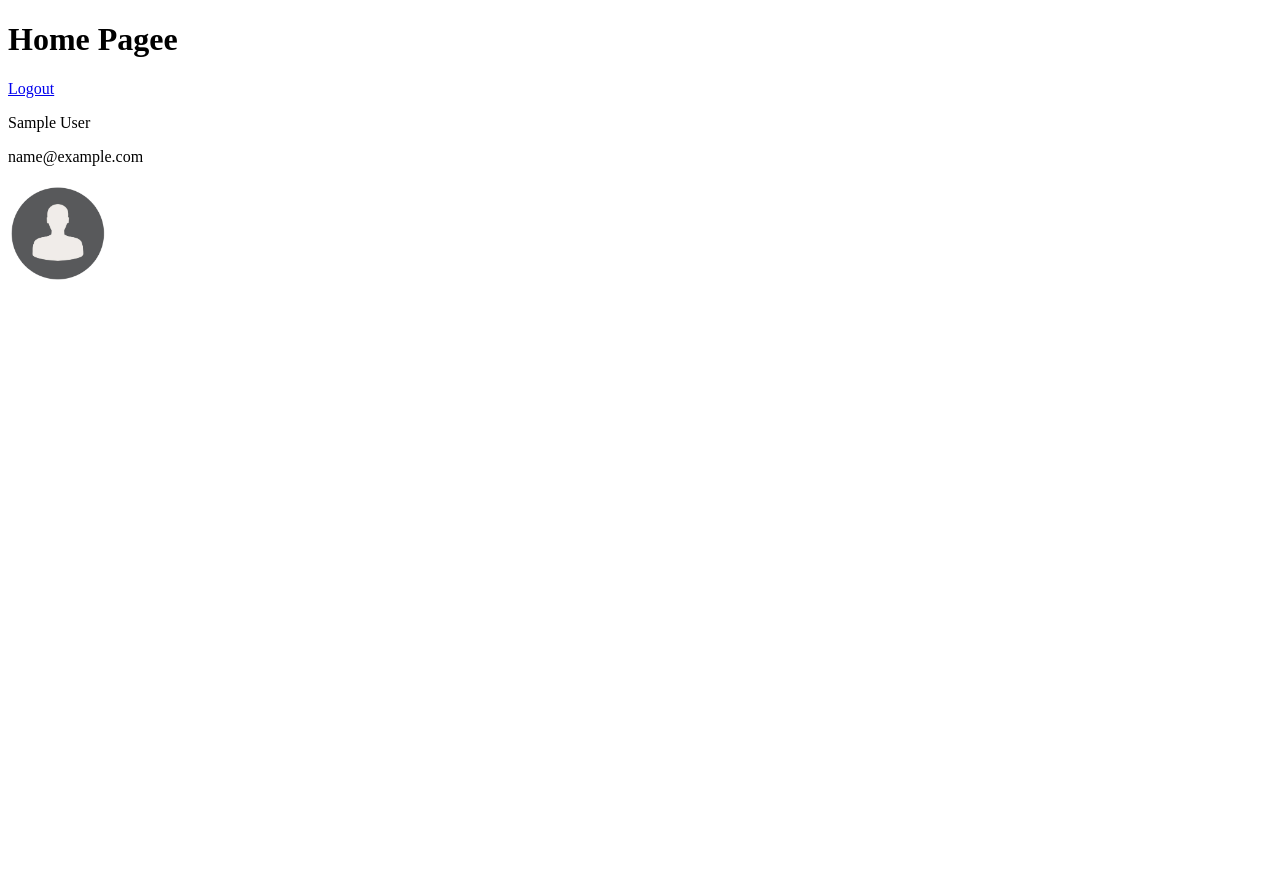
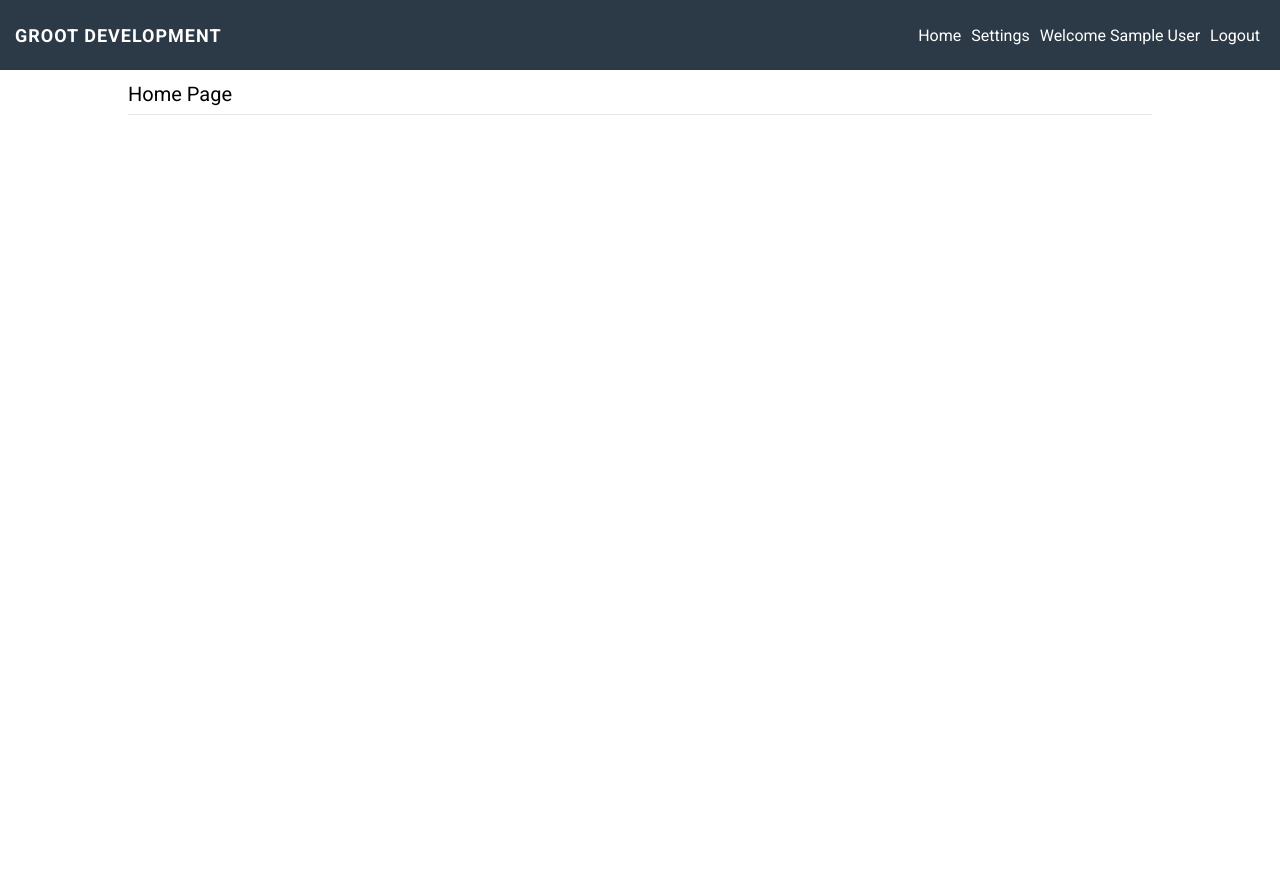
Before and after one commit to MrGrootx/Social_Media, a Node server app: page / in a window 1280 px wide. Before the commit the page ends 280 px from the top, so only its background shows below. Run offline with Node 20, Linux system fonts and the light colour scheme; the visitor is signed in with stand-in values (Sample User, id 1); some libraries are stand-ins or nearby versions.

Commit message:
navbar added

```diff
--- a/app.js
+++ b/app.js
@@ -2,13 +2,14 @@ const express = require("express");
 const path = require("path");
 const bodyParser = require("body-parser");
 const session = require("express-session");
+require('dotenv').config()
 
 const connectDB = require("./db/connect");
 const middleware = require('./middleware/middleware')
 
 
 const app = express();
-const port = 5000;
+const port = process.env.PORT;
 
 app.set("view engine", "pug");
 app.set("views", "views");
@@ -33,6 +34,7 @@ app.use("/register",middleware.isLogin,  registerRoute);
 app.use("/login",middleware.isLogin, loginRoute);
 app.use("/logout", logOutRoute);
 
+// HOME PAGE
 app.get(["/", "/index", "/home"], middleware.isAlreadyLogin, (req, res) => {
   const PageData = {
     title: "Home Page",
@@ -42,8 +44,13 @@ app.get(["/", "/index", "/home"], middleware.isAlreadyLogin, (req, res) => {
   res.status(200).render('home', PageData)
 });
 
-app.get("/about", (req, res) => {
-  res.send("About World");
+app.get("/settings", middleware.isAlreadyLogin,  (req, res) => {
+  const PageData = {
+    title: "Settings  ",
+    UserDetails: req.session.mrgroot
+  }
+
+  res.status(200).render('settings', PageData)
 });
 
 app.listen(port, () => {
--- a/db/connect.js
+++ b/db/connect.js
@@ -6,7 +6,7 @@ class Database {
   }
   connect() {
     return mongoose
-      .connect("mongodb://127.0.0.1:27017/social")
+      .connect(process.env.DATABASE)
       .then(() => {
         console.log("Database connected");
       })
--- a/package.json
+++ b/package.json
@@ -16,6 +16,7 @@
   "dependencies": {
     "bcrypt": "^5.1.1",
     "body-parser": "^1.20.2",
+    "dotenv": "^16.3.1",
     "express": "^4.18.2",
     "express-session": "^1.17.3",
     "mongoose": "^8.0.0",
--- /dev/null
+++ b/public/css/main.css
@@ -0,0 +1,62 @@
+@import url("https://fonts.googleapis.com/css2?family=Roboto:ital,wght@0,100;0,300;0,400;0,500;0,700;0,900;1,100;1,300;1,400;1,500;1,700;1,900&display=swap");
+
+:root {
+  --primary: #b21242;
+  --color0: #58b19f;
+  --color1: #cad3c8;
+  --color2: #2c3a47;
+  --color3: #9d9c99;
+  --color4: #3b3b98;
+  --white: #fff;
+}
+
+* {
+  margin: 0;
+  padding: 0;
+  box-sizing: border-box;
+  font-family: "Roboto", sans-serif;
+}
+
+/**** NavBar ***/
+.navbar{
+    width: 100%;
+    height: 70px;
+    background-color: var(--color2);
+    display: flex;
+    justify-content: space-between;
+    align-items: center;
+    padding: 0 15px;
+}
+.navbar h3{
+    color: var(--white);
+    text-transform: uppercase;
+    letter-spacing: 1px;
+    font-size: 18px;
+}
+.navbar ul {
+    display: inline-flex;
+    list-style-type: none;
+}
+
+.navbar ul li a{
+    text-decoration: none;
+    padding: 5px;
+    color: var(--white);
+}
+.navbar ul li a:hover{
+    color: var(--color0);
+}
+
+.container{
+    width: 80%;
+    margin: 0 auto;
+    min-height: 800px;
+    margin-top: 12px;
+}
+
+.container h1{
+    font-weight: 400;
+    border-bottom: 1px solid #e8e8e8;
+    padding-bottom: 8px;
+    font-size: 20px;
+}
--- a/views/home.pug
+++ b/views/home.pug
@@ -1,15 +1,5 @@
-doctype html
-html(lang="en")
-    head
-        meta(charset="UTF-8")
-        meta(name="viewport" content="width=device-width, initial-scale=1.0")
-        link(rel="icon" type="image/icon" href="/img/logo.png")
-        title #{title}
-    body
-        h1 Home Pagee
-        a(href="/logout") Logout
-
-        p #{UserDetails.name}
-        p #{UserDetails.email}
-
-        img(src=UserDetails.profilePic, alt="user logo" width=100)
+extends layouts/main-layout.pug
+block content
+    +navbar(UserDetails)
+    .container
+        h1 Home Page
--- /dev/null
+++ b/views/layouts/main-layout.pug
@@ -0,0 +1,12 @@
+include ../mixins/navbar
+doctype html
+html(lang="en")
+    head
+        meta(charset="UTF-8")
+        meta(name="viewport" content="width=device-width, initial-scale=1.0")
+        link(rel="icon" type="image/icon" href="/img/logo.png")
+        link(rel="stylesheet" href="/css/main.css")
+        title #{title}
+    body
+    block content
+        +mixins
--- /dev/null
+++ b/views/mixins/navbar.pug
@@ -0,0 +1,12 @@
+mixin navbar(userDetails)
+    .navbar
+        h3 Groot Development
+        ul
+            li
+                a(href="/home") Home
+            li
+                a(href="/settings") Settings
+            li
+                a(href="") Welcome #{userDetails.name}
+            li
+                a(href="/logout") Logout
```
Also changed, not shown: views/layouts/form-layout.pug (added, +10 -0 lines), views/login.pug (+19 -26 lines), views/register.pug (+27 -34 lines), views/settings.pug (added, +9 -0 lines), 1 other file.
